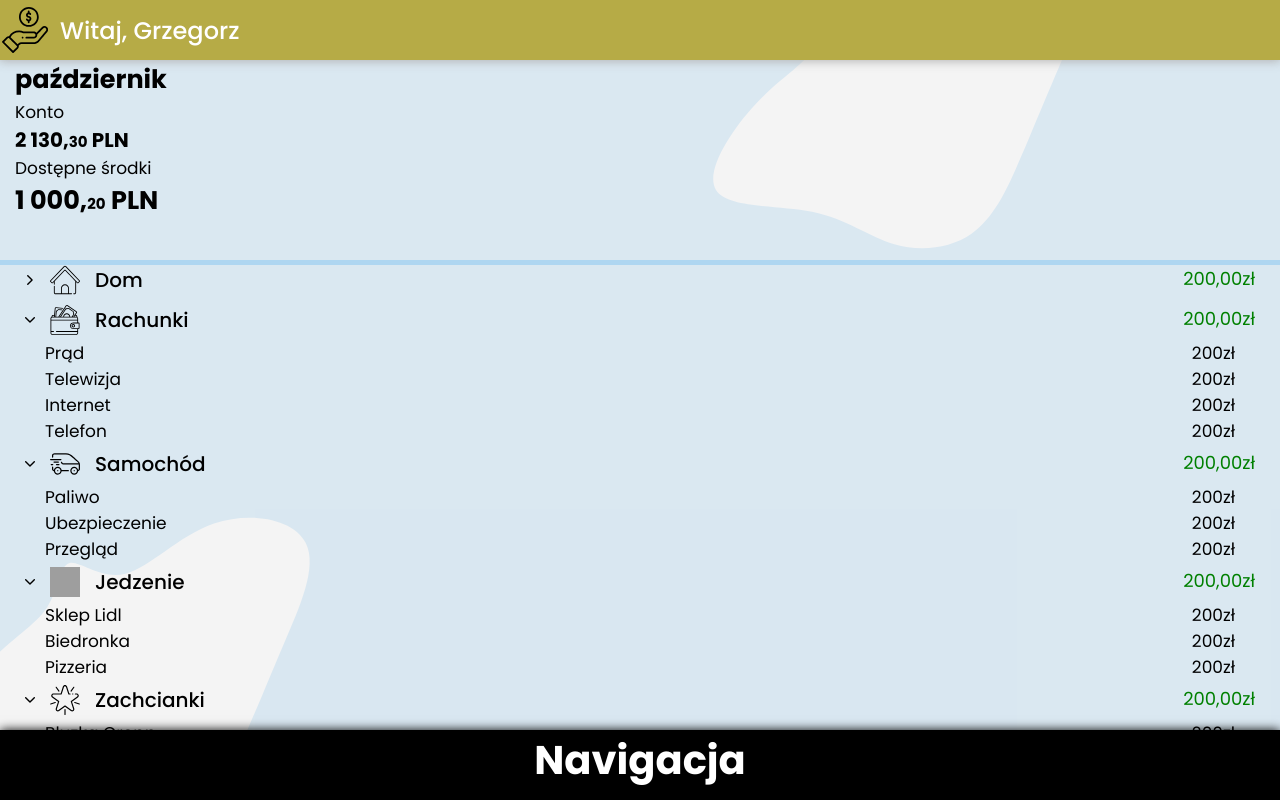
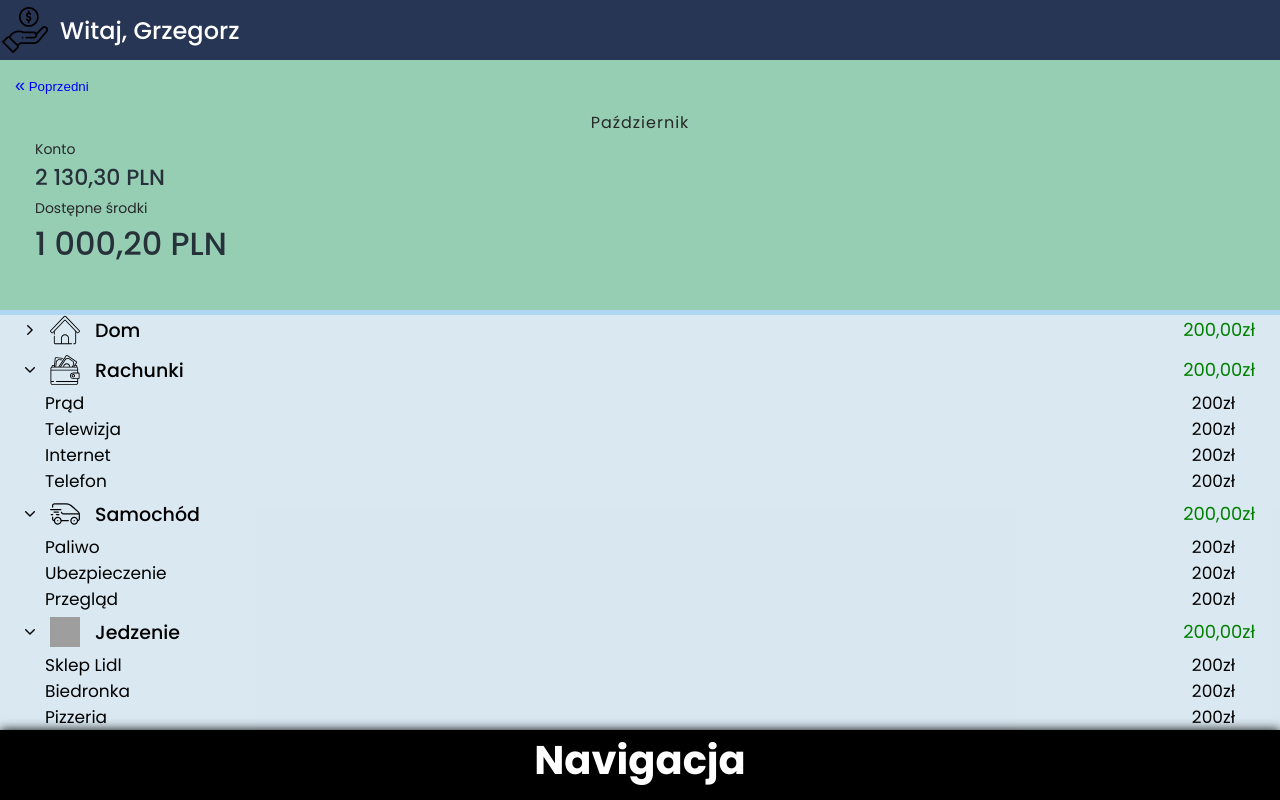
Before and after one commit to ErykFryderyk/finance-manager-app, a Vue app: page / in a window 1280 px wide. Shown: the top 800 px of the page. Built offline with nearby package versions, Linux system fonts and the light colour scheme; grey boxes are pictures that could not be loaded.

Commit message:
modified colors in components

```diff
--- a/src/components/Expenses.vue
+++ b/src/components/Expenses.vue
@@ -208,7 +208,7 @@ export default {
     margin: 0px 10px;
   }
   &__title{
-    font-size: 20px;
+    font-size: 19px;
     font-weight: 500;
   }
   &__price{
--- a/src/components/Header.vue
+++ b/src/components/Header.vue
@@ -25,7 +25,7 @@ export default {
   height: 60px;
   display: flex;
   align-items: center;
-  background-color: #b6ab46;
+  background-color: #283655 ;
   box-shadow: 0px 0px 10px 1px #363636;
 
   &__logo{
--- a/src/components/HeroBackground.vue
+++ b/src/components/HeroBackground.vue
@@ -1,42 +1,5 @@
 <template>
-  <div class="hero-background">
-    <div class="shape-1">
-      <svg class="shape-element" viewBox="0 0 200 200" xmlns="http://www.w3.org/2000/svg">
-        <path d="M36.8,-50.6C51.2,-55.5,68.6,-52.6,
-        73.5,-42.8C78.4,-33.1,70.8,-16.6,65.1,-3.3C59.4,9.9,55.5,
-        19.9,50.9,30.2C46.4,40.6,41.2,51.4,32.6,57.5C24,63.5,12,
-        64.7,1.7,61.7C-8.6,58.7,-17.1,51.6,-31.2,48.7C-45.3,45.9,
-        -65,47.4,-69.6,40C-74.2,32.6,-63.7,16.3,-53.8,5.7C-44,-4.9,
-        -34.7,-9.8,-30,-17C-25.3,-24.2,-25.2,-33.8,-20.9,-34.8C-16.7,
-        -35.7,-8.4,-28,1.4,-30.5C11.2,-33,22.5,-45.7,36.8,-50.6Z" transform="translate(100 100)"
-        />
-        </svg>
-    </div>
-    <div class="shape-2">
-      <svg class="shape-element" viewBox="0 0 200 200" xmlns="http://www.w3.org/2000/svg">
-        <path d="M36.8,-50.6C51.2,-55.5,68.6,-52.6,
-        73.5,-42.8C78.4,-33.1,70.8,-16.6,65.1,-3.3C59.4,9.9,55.5,
-        19.9,50.9,30.2C46.4,40.6,41.2,51.4,32.6,57.5C24,63.5,12,
-        64.7,1.7,61.7C-8.6,58.7,-17.1,51.6,-31.2,48.7C-45.3,45.9,
-        -65,47.4,-69.6,40C-74.2,32.6,-63.7,16.3,-53.8,5.7C-44,-4.9,
-        -34.7,-9.8,-30,-17C-25.3,-24.2,-25.2,-33.8,-20.9,-34.8C-16.7,
-        -35.7,-8.4,-28,1.4,-30.5C11.2,-33,22.5,-45.7,36.8,-50.6Z" transform="translate(100 100)"
-        />
-        </svg>
-    </div>
-    <div class="shape-3">
-      <svg class="shape-element" viewBox="0 0 200 200" xmlns="http://www.w3.org/2000/svg">
-        <path d="M36.8,-50.6C51.2,-55.5,68.6,-52.6,
-        73.5,-42.8C78.4,-33.1,70.8,-16.6,65.1,-3.3C59.4,9.9,55.5,
-        19.9,50.9,30.2C46.4,40.6,41.2,51.4,32.6,57.5C24,63.5,12,
-        64.7,1.7,61.7C-8.6,58.7,-17.1,51.6,-31.2,48.7C-45.3,45.9,
-        -65,47.4,-69.6,40C-74.2,32.6,-63.7,16.3,-53.8,5.7C-44,-4.9,
-        -34.7,-9.8,-30,-17C-25.3,-24.2,-25.2,-33.8,-20.9,-34.8C-16.7,
-        -35.7,-8.4,-28,1.4,-30.5C11.2,-33,22.5,-45.7,36.8,-50.6Z" transform="translate(100 100)"
-        />
-        </svg>
-    </div>
-  </div>
+  <div class="hero-background"/>
 </template>
 
 <script>
@@ -54,26 +17,6 @@ export default {
   background: #AED6F1;
   z-index: -1;
 }
-.shape-1{
-  width: 500px;
-  height: 500px;
-  position: absolute;
-  left:-70%;
-}
-.shape-2{
-  width: 500px;
-  height: 500px;
-  position: absolute;
-  top: -20%;
-  left:50%;
-}
-.shape-3{
-  width: 500px;
-  height: 500px;
-  position: absolute;
-  top: 50%;
-  left:-10%;
-}
 .shape-element{
   fill: #f9f9f9;
 }
--- a/src/components/MyMoney.vue
+++ b/src/components/MyMoney.vue
@@ -1,10 +1,17 @@
 <template>
-  <div class="my-money-wrapper">
-    <h2 class="">październik</h2>
-    <span>Konto</span>
-    <h3>2 130,<span style="font-size:15px;">30</span> PLN</h3>
-    <span>Dostępne środki</span>
-    <h2>1 000,<span style="font-size:15px;">20</span> PLN</h2>
+  <div class="wrapper">
+    <div class="previous">
+      <button class="previous__btn">
+        <span>&laquo;</span> Poprzedni
+      </button>
+    </div>
+    <div class="box">
+    <h2 class="box__month">Październik</h2>
+    <span class="box__label">Konto</span>
+    <h3 class="box__payment">2 130,<span>30</span> PLN</h3>
+    <span class="box__label">Dostępne środki</span>
+    <h2 class="box__rest-money">1 000,<span>20</span> PLN</h2>
+    </div>
   </div>
 </template>
 <script>
@@ -14,11 +21,58 @@ export default {
 </script>
 
 <style lang="scss" scoped>
-.my-money-wrapper{
-  background-color: #f1f1f1a6;
+.wrapper{
+  background-color: #96ceb4;
   width: 100%;
-  min-height: 200px;
+  min-height: 250px;
   margin: 0 auto 0 auto;
   padding: 0 15px;
+  color: #272727;
+}
+.previous{
+  width: 100%;
+  height: 50px;
+  line-height: 50px;
+  &__btn{
+    border: none;
+    background-color: transparent;
+    color:blue;
+    outline:none;
+    cursor: pointer;
+    transition: color .3s ease;
+
+    &:hover{
+      color:red;
+    }
+    span{
+      font-size: 18px;
+    }
+  }
+}
+.box{
+  width: 100%;
+  padding: 0 20px;
+  &__month{
+    font-size: 16px;
+    font-weight:400;
+    text-align:center;
+    letter-spacing: 1px;
+    color: #272727;
+  }
+  &__label{
+    font-size: 14px;
+    color: #272727;
+  }
+  &__payment{
+    font-size: 22px;
+    color:#26313a;
+    font-weight: 500;
+  }
+  &__rest-money{
+    font-size: 32px;
+    color: #26313a;
+    font-weight: 500;
+  }
+
 }
 </style>
```
